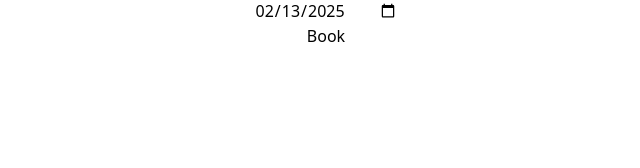
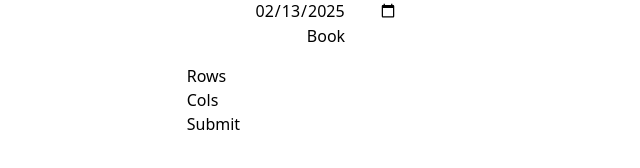
Before and after one commit to lu-sd/score, a React (Vite) app: page / in a window 1280 px wide. Shown: the part 246-414 px from the top of the page, without its empty margins (314-954 px from the left). Built offline with nearby package versions, Linux system fonts and the light colour scheme.

Commit message:
input triger table generate

```diff
--- a/src/App.tsx
+++ b/src/App.tsx
@@ -1,6 +1,7 @@
 import { useState } from "react";
 import Form from "@/components/form";
 import Flight from "@/components/flight";
+import Table from "@/components/table";
 
 function App() {
   return (
@@ -8,6 +9,7 @@ function App() {
       <div className="text-3xl mt-8">hello moon</div>
       <Form />
       <Flight />
+      <Table />
     </div>
   );
 }
--- /dev/null
+++ b/src/components/table.tsx
@@ -0,0 +1,44 @@
+import { useState } from "react"
+
+function TableCom({ rows, cols }: { rows: string, cols: string }) {
+  return (
+    <table>
+      <tbody>
+        {Array.from({ length: Number(rows) }).map((_, idx) => (
+          <tr key={idx}>
+            {Array.from({ length: Number(cols) }).map((_, colIdx) => (
+              <td key={colIdx}>
+                {[idx + 1, colIdx + 1]}
+              </td>
+            ))}
+          </tr>
+        ))}
+      </tbody>
+    </table>
+  )
+}
+
+export default function Table() {
+  const [rows, setRows] = useState("")
+  const [cols, setCols] = useState("")
+  function handleSubmit(e: React.FormEvent<HTMLFormElement>) {
+    e.preventDefault()
+
+  }
+  return (
+    <div className="flex flex-col">
+      <form onSubmit={handleSubmit}>
+        <div className="flex gap-2">
+          <label htmlFor="rows">Rows</label>
+          <input type="number" value={rows} onChange={e => setRows(e.target.value)} />
+        </div>
+        <div className="flex gap-2">
+          <label htmlFor="cols">Cols</label>
+          <input type="number" value={cols} onChange={e => setCols(e.target.value)} />
+        </div>
+        <button>Submit</button>
+      </form>
+      {Boolean(rows) && Boolean(cols) && <TableCom rows={rows} cols={cols} />}
+    </div>
+  )
+}
```
